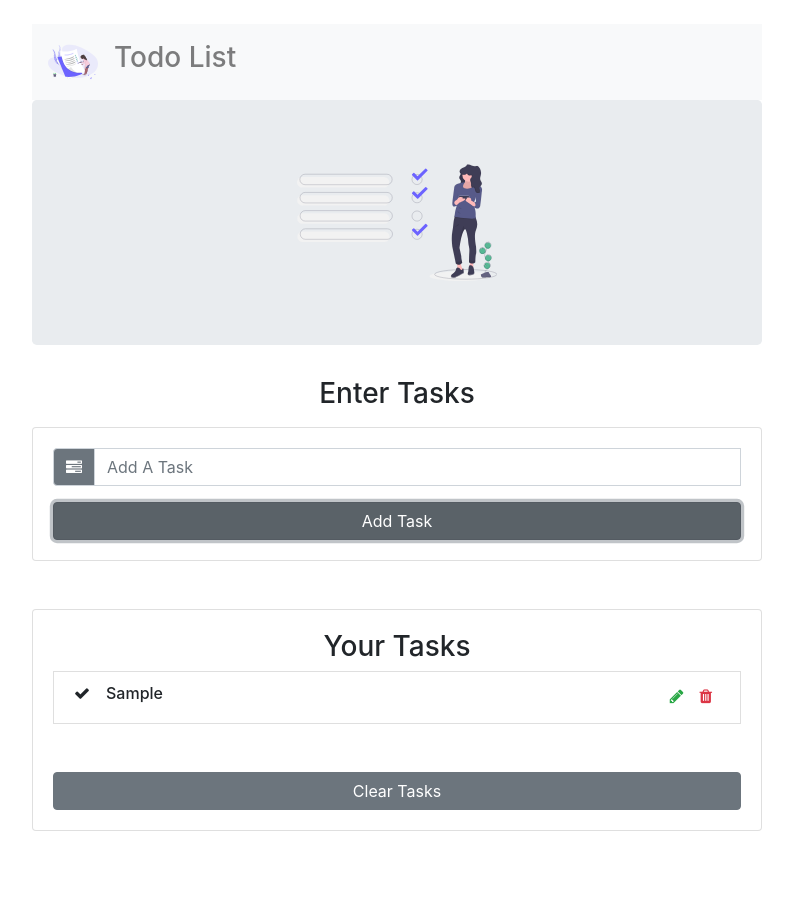
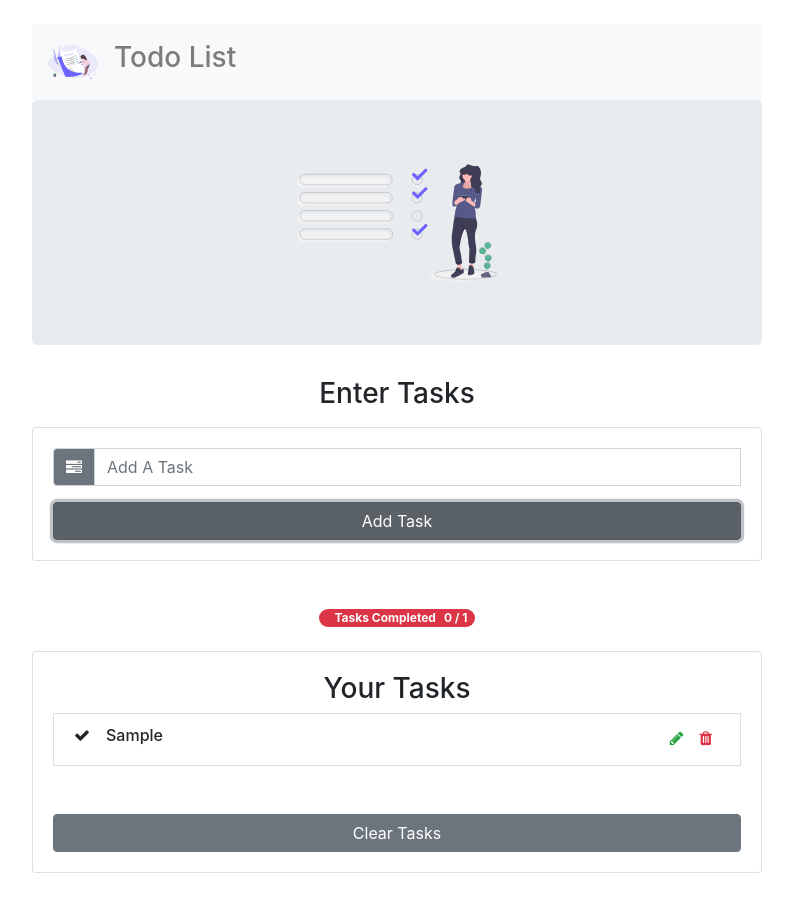
Before and after one commit to SayanSahu99/React-Todo-List, a React (Create React App) app: page / in a window 1280 px wide. Both pictures are taken after typing "Sample" into the empty fields and a click on the button "Add Task". Shown: the whole page, without its empty margins (243-1036 px from the left). Built offline with nearby package versions, Linux system fonts and the light colour scheme.

Commit message:
added the task completion progress badge

```diff
--- a/src/App.js
+++ b/src/App.js
@@ -5,6 +5,7 @@ import Header from './components/Header';
 import 'bootstrap/dist/css/bootstrap.min.css'
 import { v4 as uuidv4 } from 'uuid';
 import 'font-awesome/css/font-awesome.min.css'
+import TaskCompleted from './components/TaskCompleted';
 
 class App extends Component {
 
@@ -79,14 +80,12 @@ class App extends Component {
       if (index > -1) {
         newStriked.splice(index, 1);
       }
-      console.log("Disable: " + newStriked)
       this.setState({
         striked: newStriked
       });
     }
     else if (!striked.includes(id)){
       let newStriked = [...striked, id]
-      console.log("enable: " + newStriked)
       this.setState({
         striked: newStriked
       });
@@ -106,6 +105,9 @@ class App extends Component {
                         handleSubmit={this.handleSubmit}
                         editItem={this.state.editItem} />
 
+              <TaskCompleted items={this.state.items}
+                             striked={this.state.striked}/>
+
               <TodoList items={this.state.items}
                         clearList={this.clearList}
                         handleDelete={this.handleDelete}
--- /dev/null
+++ b/src/components/TaskCompleted.js
@@ -0,0 +1,19 @@
+import React, { Component } from 'react'
+import { Badge } from 'reactstrap'
+
+export default class TaskCompleted extends Component {
+
+    render() {
+        const { items, striked } = this.props;
+        return (
+           <div>
+                {items.length !== 0 &&
+                <div className="row justify-content-center mt-5">
+                    <Badge color={items.length === striked.length ? "success" : "danger"} className="badge-pill">
+                            <span className="text-capitalize mx-2">tasks completed</span>{`${striked.length} / ${items.length}`}
+                    </Badge>
+                </div> }
+            </div>
+        )
+    }
+}
--- a/src/components/TodoList.js
+++ b/src/components/TodoList.js
@@ -6,7 +6,7 @@ export default class TodoList extends Component {
     render() {
         const { items, clearList, handleDelete, handleEdit, handleDone, striked } = this.props;
         return (
-            <Card className="my-5">
+            <Card className="my-4">
 
                     <ul className="list-group">
                     <CardBody>
```
